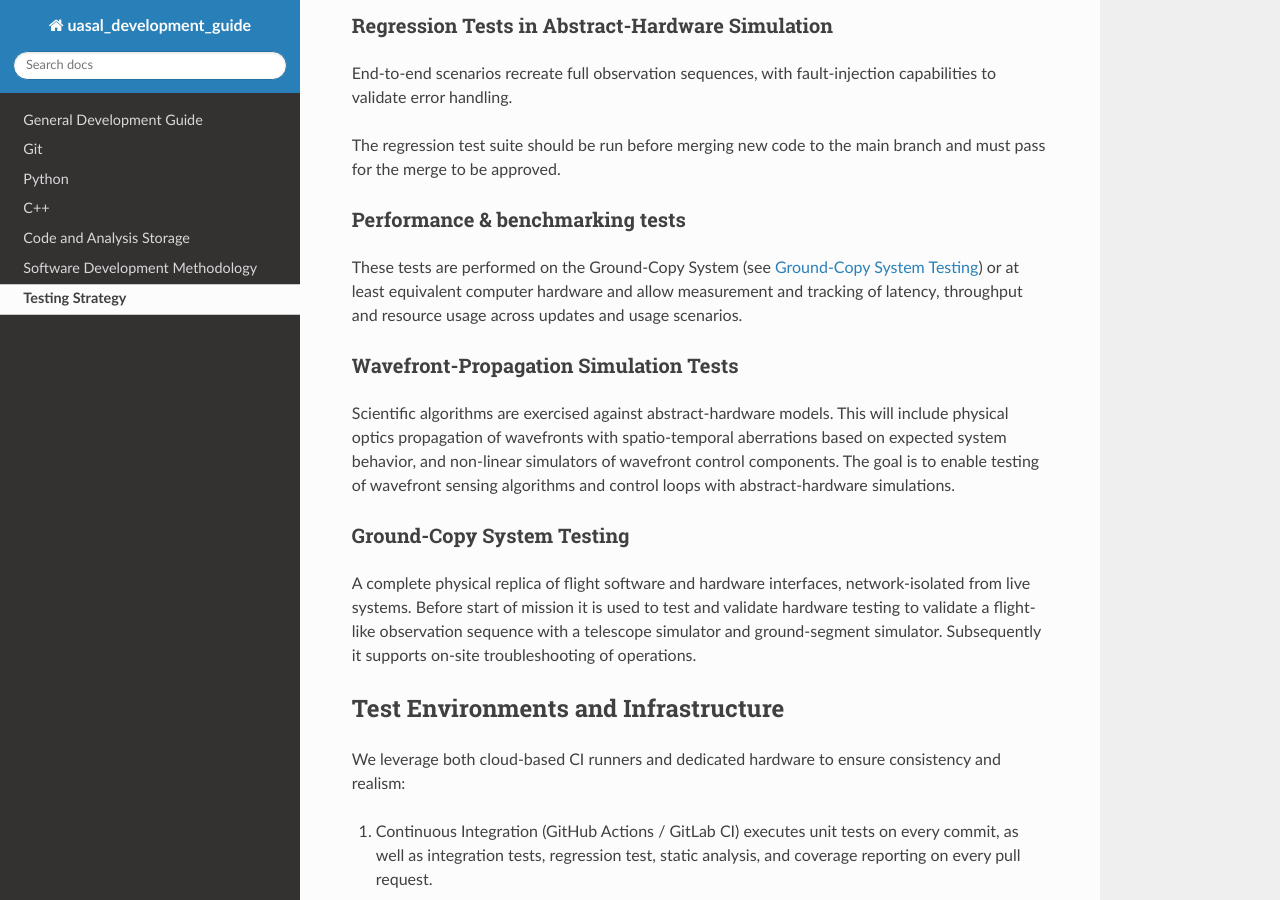
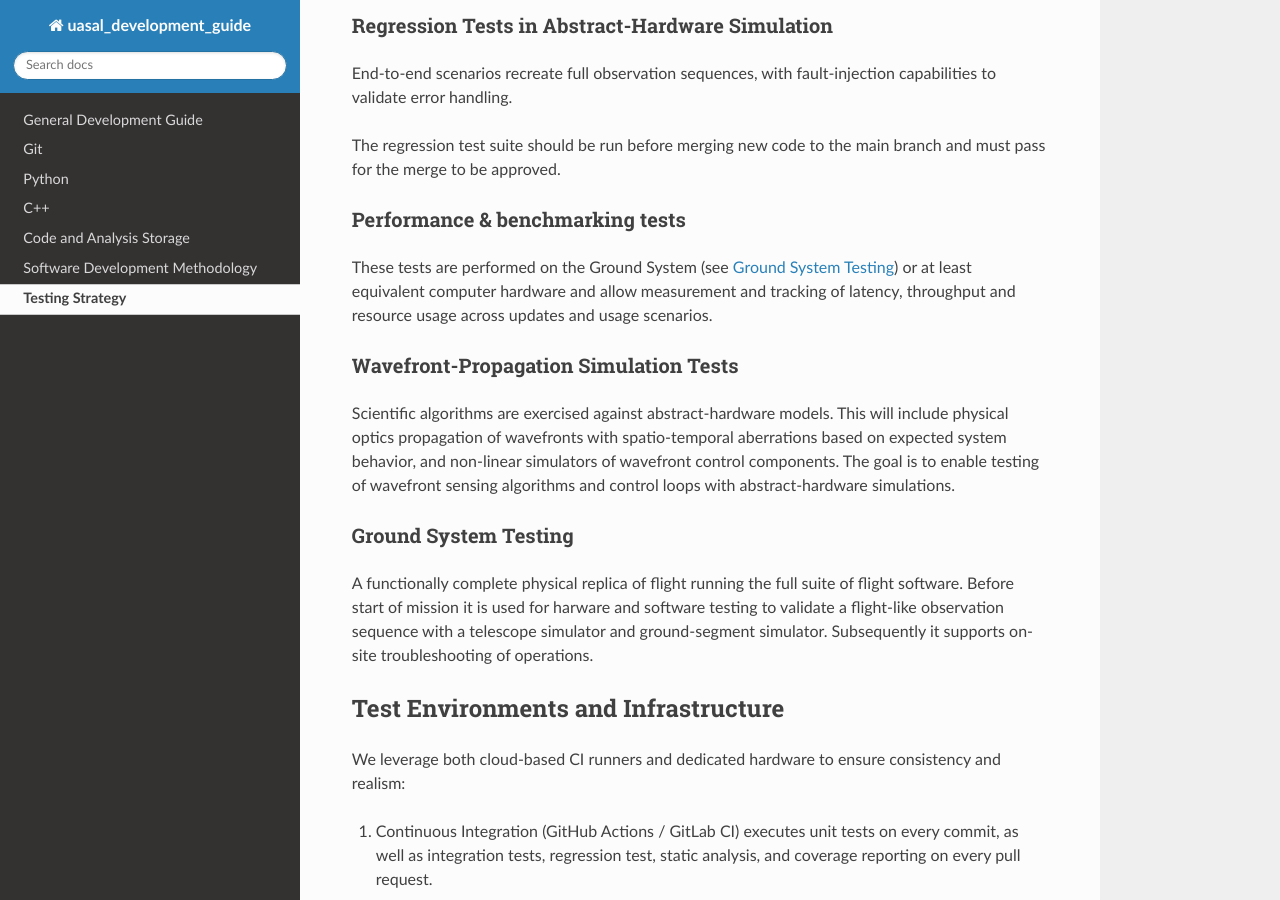
Before and after one commit to uasal/uasal_development_guide, a Sphinx documentation site: the page built from source/testing_strategy.rst, in a window 1280 px wide and 900 px high, scrolled down 1436 px. Built offline with Sphinx 7.4.7 and the Read the Docs theme 3.1.0, drawn with Linux system fonts in a browser that asks for light colours; some of the changed text lies outside the part shown.

Commit message:
Updated Testing Strategy doc based on software meeting discussion

```diff
--- a/source/testing_strategy.rst
+++ b/source/testing_strategy.rst
@@ -57,19 +57,21 @@ The regression test suite should be run before merging new code to the main bran
 Performance & benchmarking tests
 ~~~~~~~~~~~~~~~~~~~~~~~~~~~~~~~~~~
 
-These tests are performed on the Ground-Copy System (see :ref:`ground-copy`) or at least equivalent computer hardware and allow measurement and tracking of latency, throughput and resource usage across updates and usage scenarios.
+These tests are performed on the Ground System (see :ref:`ground-system`) or at least equivalent computer hardware and allow measurement and tracking of latency, throughput and resource usage across updates and usage scenarios.
 
 Wavefront-Propagation Simulation Tests
 ~~~~~~~~~~~~~~~~~~~~~~~~~~~~~~~~~~~~~~~
 
 Scientific algorithms are exercised against abstract-hardware models. This will include physical optics propagation of wavefronts with spatio-temporal aberrations based on expected system behavior, and non-linear simulators of wavefront control components. The goal is to enable testing of wavefront sensing algorithms and control loops with abstract-hardware simulations.
 
-.. _ground-copy:
+.. _ground-system:
 
-Ground-Copy System Testing
+Ground System Testing
 ~~~~~~~~~~~~~~~~~~~~~~~~~~~
 
-A complete physical replica of flight software and hardware interfaces, network-isolated from live systems. Before start of mission it is used to test and validate hardware testing to validate a flight-like observation sequence with a telescope simulator and ground-segment simulator. Subsequently it supports on-site troubleshooting of operations.
+A functionally complete physical replica of flight running the full suite of flight software.
+Before start of mission it is used for harware and software testing to validate a flight-like observation sequence with a telescope simulator and ground-segment simulator.
+Subsequently it supports on-site troubleshooting of operations.
 
 Test Environments and Infrastructure
 -------------------------------------
@@ -87,4 +89,6 @@ The figure below summarizes the full CI and testing workflow, from a developer p
 
    Continuous Integration and Testing workflow
 
-2. A physical ground-copy hardware unit enables hardware testing and validation of a flight-like observation sequence with a telescope simulator and ground-segment simulator, as well as troubleshooting of mission operations.
+2. A functionally complete ground hardware unit enables software and hardware testing and validation of flight-like observation sequences with a telescope simulator and ground-segment simulator, as well as troubleshooting of mission operations.
+
+The ground system will have all the components of the flight system, presenting the same interfaces, such that the same software will be run on both systems without modification.
```
